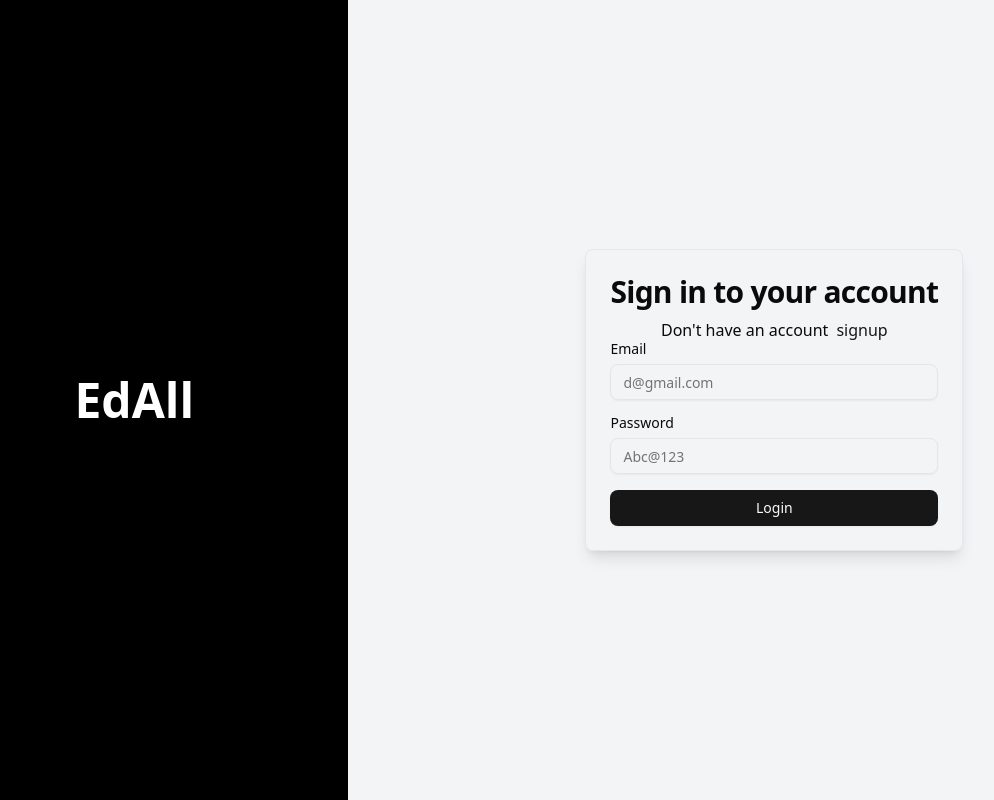
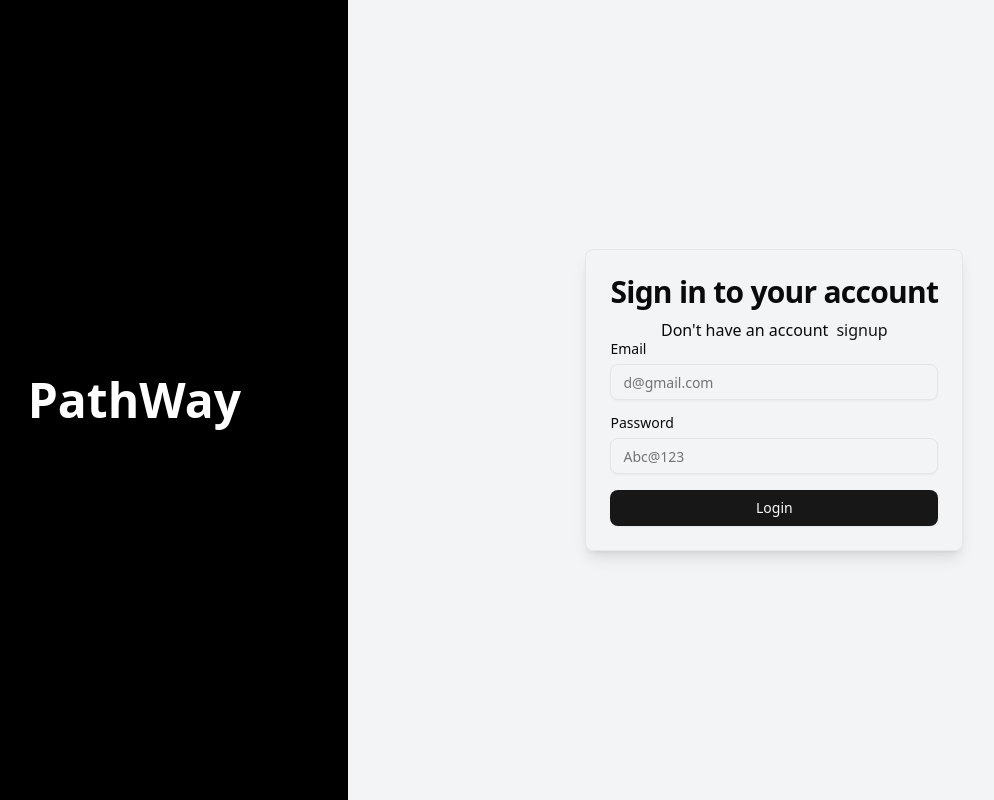
Before and after one commit to dcoder01/PathWay, a React (Vite) app in the folder frontend/: page /auth/login in a window 1280 px wide. Shown: the whole page, without its empty margins (79-1073 px from the left). Built offline with nearby package versions, Linux system fonts and the light colour scheme; no server answers.

Commit message:
changed the name

```diff
--- a/frontend/src/components/auth/AuthLayout.jsx
+++ b/frontend/src/components/auth/AuthLayout.jsx
@@ -5,7 +5,7 @@
     <div className="flex min-h-screen">
 
       <div className="hidden md:flex items-center justify-center bg-black w-1/3 p-8">
-        <h1 className="text-5xl font-bold text-white">EdAll</h1>
+        <h1 className="text-5xl font-bold text-white">PathWay</h1>
       </div>
 
       <div className="flex flex-1 items-center justify-center bg-gray-100 p-8 w-full">
```
